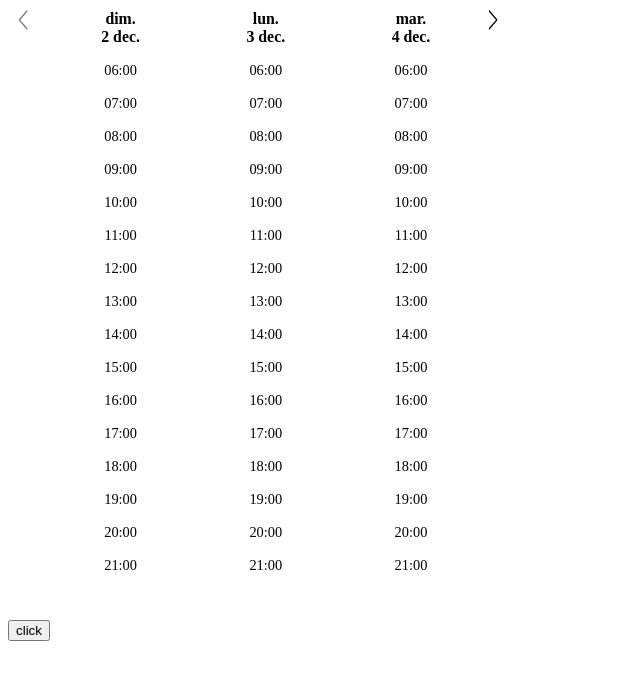
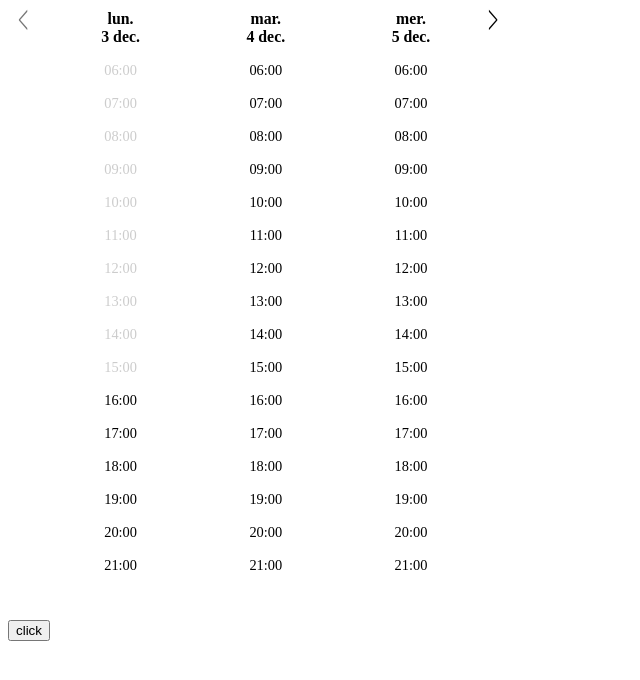
Before and after one commit to stanBienaives/th-date-picker, a plain HTML site: page index.html in a window 1280 px wide. Shown: the whole page, without its empty margins (0-640 px from the left). Drawn offline with nearby package versions, Linux system fonts and the light colour scheme.

Commit message:
start on first selectable day

```diff
--- a/date-picker.js
+++ b/date-picker.js
@@ -15,10 +15,10 @@ var State = function State(config) {
 
   var today = new Date();
 
-  this.firstDisplayDate = today;
-  this.firstDisplayDate.setHours(0);
-  this.firstDisplayDate.setMinutes(0);
-  this.firstDisplayDate.setSeconds(0);
+  this.firstDisplayDate = config.firstSelectableDate || today;
+  // this.firstDisplayDate.setHours(0);
+  // this.firstDisplayDate.setMinutes(0);
+  // this.firstDisplayDate.setSeconds(0);
 
   this.firstSelectableDate = config.firstSelectableDate || today;
 
@@ -154,8 +154,6 @@ var Actions = {
   "NEXT_PANEL": function (state) {
     if (state.cursor == state.numberOfPanels() - 1)
       return;
-
-    console.log('NEXT_PANEL', state.cursor);
 
     state.cursor += 1;
     state.currentDate = state.firstPanelDate();
--- a/index.html
+++ b/index.html
@@ -15,8 +15,8 @@
   <button onclick="console.log(datePickerView.getDates())">click</button>
   <script>
     var date = new Date()
-    date.setDate(1);
-    date.setHours(12);
+    date.setDate(3);
+    date.setHours(16);
     //var endDate = new Date()
     //endDate.setDate(30);
     //endDate.setMonth(10);
```
